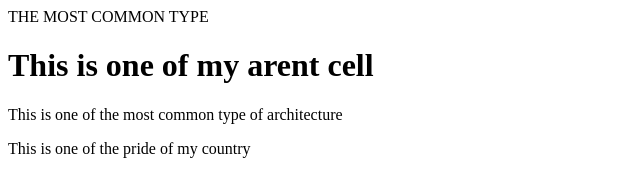
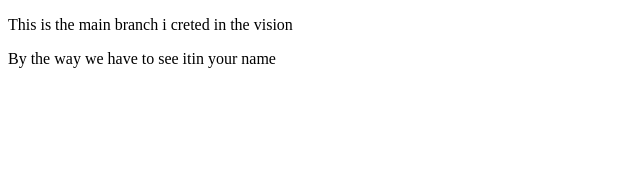
Before and after one commit to Tejaswini260906/portfolio, a plain HTML site: page about.html in a window 1280 px wide. Shown: the whole page, without its empty margins (0-640 px from the left). Drawn offline with Linux system fonts and the light colour scheme.

Commit message:
Add about page

```diff
--- a/about.html
+++ b/about.html
@@ -1,11 +1,7 @@
 <!DOCTYPE html>
 <html>
     <head>
-        <tittle>THE MOST COMMON TYPE</tittle>
-        <h1>This is one of my arent cell</h1>
+        <p>This is the main branch i creted in the vision</p>
+        <P>By the way we have to see itin your name</P>
     </head>
-    <body>
-        <p>This is one of the most common type of architecture</p>
-        <p>This is one of the pride of my country</p>
-    </body>
-</ht
+</html>
```
